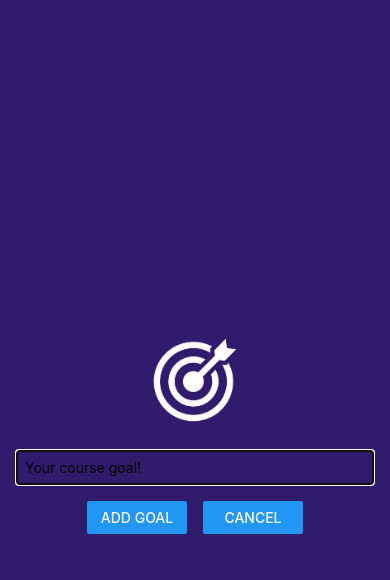
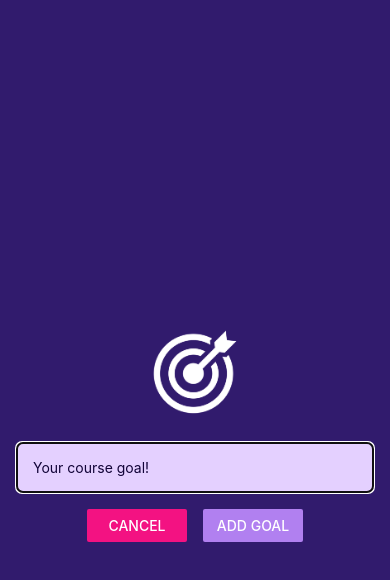
Before and after one commit to alfie1104/RNCourse, a React Native app: screen / in a window 390 px wide. Both pictures are taken after a click on the button "ADD NEW GOAL". Shown: the top 580 px of the page. Built offline with nearby package versions, Linux system fonts and the light colour scheme.

Commit message:
Setting up global background and modify status bar

```diff
--- a/App.js
+++ b/App.js
@@ -2,6 +2,7 @@
 import { useState } from "react";
 import GoalItem from "./components/GoalItem";
 import GoalInput from "./components/GoalInput";
+import { StatusBar } from "expo-status-bar";
 
 export default function App() {
   const [courseGoals, setCourseGoals] = useState([]);
@@ -30,10 +31,12 @@
   }
 
   return (
+    <>
+      <StatusBar style="light" />
       <View style={styles.appContainer}>
         <Button
           title="Add New Goal"
-        color="#5e0acc"
+          color="#a065ec"
           onPress={startAddGoalHandler}
         />
         <GoalInput
@@ -56,6 +59,7 @@
           />
         </View>
       </View>
+    </>
   );
 }
 
--- a/app.json
+++ b/app.json
@@ -5,6 +5,7 @@
     "version": "1.0.0",
     "orientation": "portrait",
     "icon": "./assets/icon.png",
+    "backgroundColor": "#1e085a",
     "userInterfaceStyle": "light",
     "splash": {
       "image": "./assets/splash.png",
@@ -14,9 +15,7 @@
     "updates": {
       "fallbackToCacheTimeout": 0
     },
-    "assetBundlePatterns": [
-      "**/*"
-    ],
+    "assetBundlePatterns": ["**/*"],
     "ios": {
       "supportsTablet": true
     },
--- a/components/GoalInput.js
+++ b/components/GoalInput.js
@@ -35,10 +35,10 @@
         />
         <View style={styles.buttonContainer}>
           <View style={styles.button}>
-            <Button title="Add Goal" onPress={addGoalHandler} />
+            <Button title="Cancel" onPress={props.onCancel} color="#f31282" />
           </View>
           <View style={styles.button}>
-            <Button title="Cancel" onPress={props.onCancel} />
+            <Button title="Add Goal" onPress={addGoalHandler} color="#b180f0" />
           </View>
         </View>
       </View>
@@ -61,9 +61,12 @@
   },
   textInput: {
     borderWidth: 1,
-    borderColor: "#cccccc",
+    borderColor: "#e4d0ff",
+    backgroundColor: "#e4d0ff",
+    color: "#120438",
+    borderRadius: 6,
     width: "100%",
-    padding: 8,
+    padding: 16,
   },
   buttonContainer: {
     marginTop: 16,
```
Lines whose indentation alone changed are shown as unchanged.
